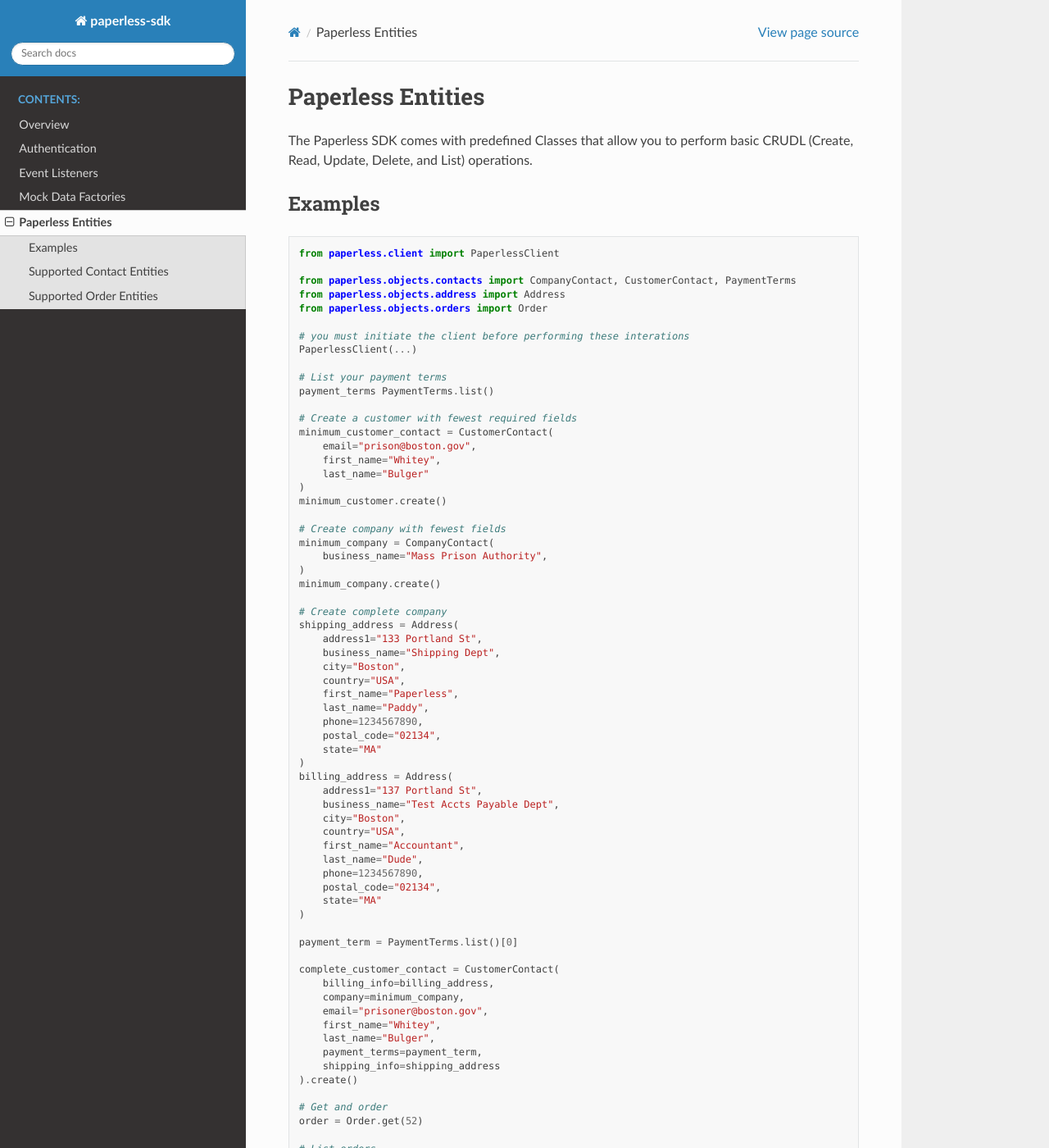
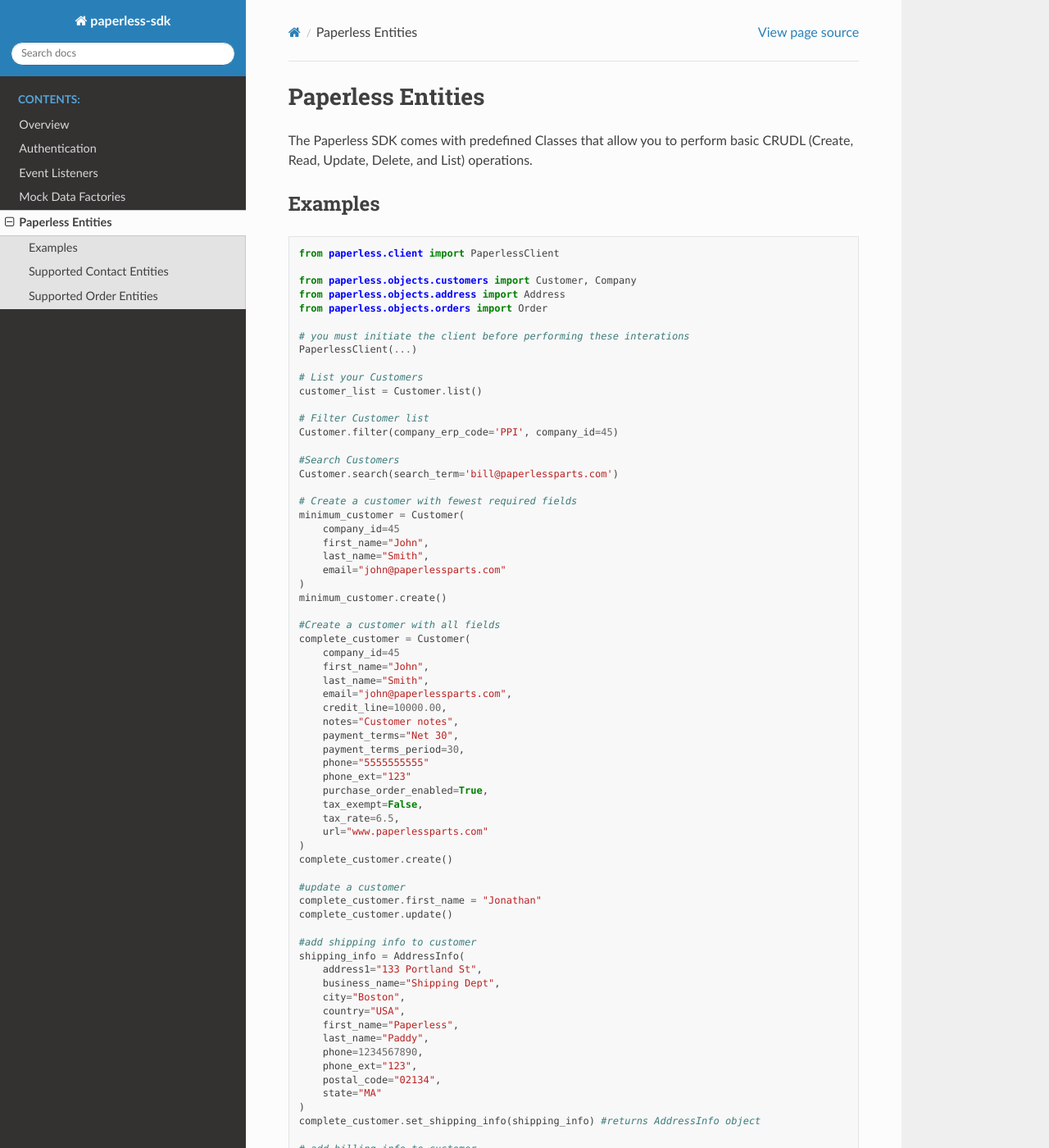
Before and after one commit to part-os/core-python, a Sphinx documentation site: the page built from docs/source/modules/entities.rst, in a window 1280 px wide and 1400 px high. Shown: the whole window at 82% size. Built offline with Sphinx 7.4.7 and the Read the Docs theme 2.0.0, drawn with Linux system fonts in a browser that asks for light colours; some of the changed text lies outside the part shown.

Commit message:
update sdk docs

```diff
--- a/docs/source/modules/entities.rst
+++ b/docs/source/modules/entities.rst
@@ -9,32 +9,56 @@
 
     from paperless.client import PaperlessClient
 
-    from paperless.objects.contacts import CompanyContact, CustomerContact, PaymentTerms
+    from paperless.objects.customers import Customer, Company
     from paperless.objects.address import Address
     from paperless.objects.orders import Order
 
     # you must initiate the client before performing these interations
     PaperlessClient(...)
 
-    # List your payment terms
-    payment_terms PaymentTerms.list()
+    # List your Customers
+    customer_list = Customer.list()
+
+    # Filter Customer list
+    Customer.filter(company_erp_code='PPI', company_id=45)
+
+    #Search Customers
+    Customer.search(search_term='bill@paperlessparts.com')
 
     # Create a customer with fewest required fields
-    minimum_customer_contact = CustomerContact(
-        email="prison@boston.gov",
-        first_name="Whitey",
-        last_name="Bulger"
+    minimum_customer = Customer(
+        company_id=45
+        first_name="John",
+        last_name="Smith",
+        email="john@paperlessparts.com"
     )
     minimum_customer.create()
 
-    # Create company with fewest fields
-    minimum_company = CompanyContact(
-        business_name="Mass Prison Authority",
+    #Create a customer with all fields
+    complete_customer = Customer(
+        company_id=45
+        first_name="John",
+        last_name="Smith",
+        email="john@paperlessparts.com",
+        credit_line=10000.00,
+        notes="Customer notes",
+        payment_terms="Net 30",
+        payment_terms_period=30,
+        phone="5555555555"
+        phone_ext="123"
+        purchase_order_enabled=True,
+        tax_exempt=False,
+        tax_rate=6.5,
+        url="www.paperlessparts.com"
     )
-    minimum_company.create()
+    complete_customer.create()
 
-    # Create complete company
-    shipping_address = Address(
+    #update a customer
+    complete_customer.first_name = "Jonathan"
+    complete_customer.update()
+
+    #add shipping info to customer
+    shipping_info = AddressInfo(
         address1="133 Portland St",
         business_name="Shipping Dept",
         city="Boston",
@@ -42,32 +66,86 @@
         first_name="Paperless",
         last_name="Paddy",
         phone=1234567890,
+        phone_ext="123",
         postal_code="02134",
         state="MA"
     )
-    billing_address = Address(
+    complete_customer.set_shipping_info(shipping_info) #returns AddressInfo object
+
+    # add billing info to customer
+    billing_info = Address(
         address1="137 Portland St",
         business_name="Test Accts Payable Dept",
         city="Boston",
         country="USA",
         first_name="Accountant",
         last_name="Dude",
-        phone=1234567890,
+        phone="1234567890",
+        phone_ext="123",
         postal_code="02134",
         state="MA"
     )
+    complete_customer.set_billing_info(billing_info) #returns AddressInfo object
 
-    payment_term = PaymentTerms.list()[0]
+    # Create company with fewest fields
+    minimum_company = Company(
+        business_name="Paperless Parts Inc.",
+    )
+    minimum_company.create()
 
-    complete_customer_contact = CustomerContact(
-        billing_info=billing_address,
-        company=minimum_company,
-        email="prisoner@boston.gov",
-        first_name="Whitey",
-        last_name="Bulger",
-        payment_terms=payment_term,
-        shipping_info=shipping_address
-    ).create()
+    #Create a company with all fields
+    complete_company = Company(
+        business_name="Paperless Parts Inc.",
+        credit_line=10000.00,
+        erp_code="PPI",
+        notes="Company Notes",
+        phone="5555555555",
+        phone_ext="123",
+        payment_terms="Net 30",
+        payment_terms_period=30,
+        purchase_order_enabled=True,
+        slug="paperless-parts-inc",
+        tax_exempt=False,
+        tax_rate=6.25,
+        url="www.paperlessparts.com",
+    )
+    complete_company.create()
+
+    #update a company
+    complete_company.notes = "Updated company notes"
+    complete_company.update()
+
+
+    #add shipping info to company
+    shipping_info = AddressInfo(
+        address1="133 Portland St",
+        business_name="Shipping Dept",
+        city="Boston",
+        country="USA",
+        first_name="Paperless",
+        last_name="Paddy",
+        phone=1234567890,
+        phone_ext="123",
+        postal_code="02134",
+        state="MA"
+    )
+    complete_company.set_shipping_info(shipping_info) #returns AddressInfo object
+
+    # add billing info to company
+    billing_info = Address(
+        address1="137 Portland St",
+        business_name="Test Accts Payable Dept",
+        city="Boston",
+        country="USA",
+        first_name="Accountant",
+        last_name="Dude",
+        phone="1234567890",
+        phone_ext="123",
+        postal_code="02134",
+        state="MA"
+    )
+    complete_company.set_billing_info(billing_info) #returns
+
 
     # Get and order
     order = Order.get(52)
@@ -77,21 +155,21 @@
 
 Supported Contact Entities
 --------------------------
-.. autoclass:: paperless.objects.contacts.PaymentTerms
+.. autoclass:: paperless.objects.customers.AddressInfo
     :members:
     :undoc-members:
     :exclude-members: construct_list_url, parse_list_response, construct_post_url, from_json_to_dict
     :show-inheritance:
     :inherited-members:
 
-.. autoclass:: paperless.objects.contacts.CompanyContact
+.. autoclass:: paperless.objects.customers.Company
     :members:
     :undoc-members:
     :exclude-members: construct_patch_url, construct_post_url, from_json_to_dict
     :show-inheritance:
     :inherited-members:
 
-.. autoclass:: paperless.objects.contacts.CustomerContact
+.. autoclass:: paperless.objects.customers.Customer
     :members:
     :undoc-members:
     :exclude-members: construct_patch_url, construct_post_url, from_json_to_dict
```
